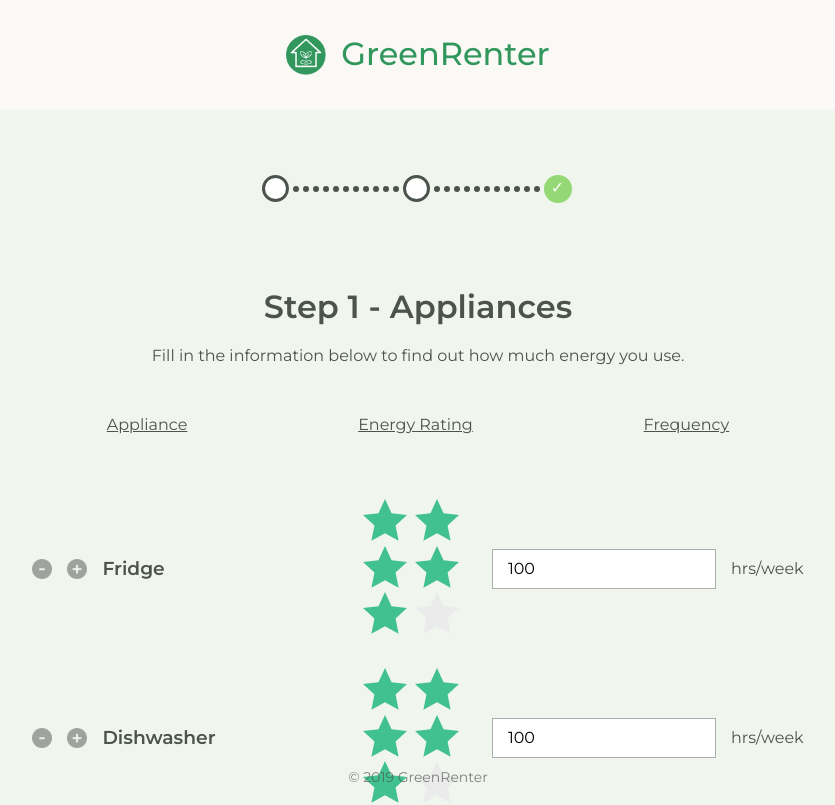
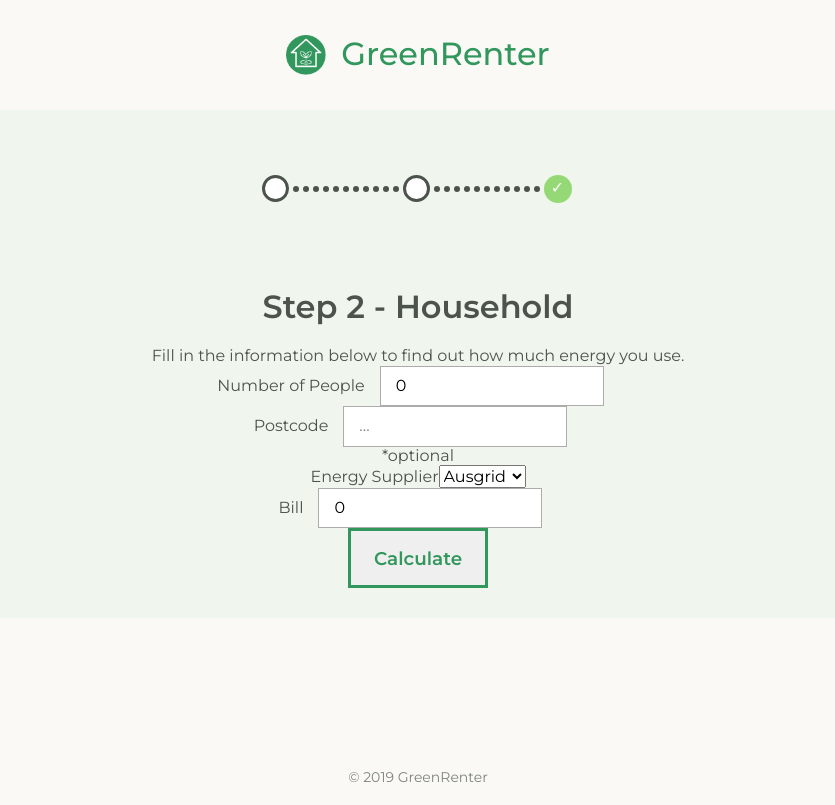
Before and after one commit to greenrenter/greenrenter, a React (Create React App) app in the folder frontend/: page /forms in a window 1280 px wide. Shown: the top 805 px of the page, without its empty margins (222-1057 px from the left). Built offline with nearby package versions, Linux system fonts and the light colour scheme.

Commit message:
Complete form functionality

```diff
--- a/frontend/src/components/FormPage.jsx
+++ b/frontend/src/components/FormPage.jsx
@@ -18,11 +18,14 @@
 import buttonPlus from "../assets/images/plus-button.png";
 import buttonMinus from "../assets/images/minus-button.png";
 
+// HaRdc0ded energy suppliers xD
+const ENERGY_SUPPLIERS = ["Ausgrid", "Exxon", "Renter", "Synergy"];
+
 export default class Form extends React.Component {
   constructor(props) {
     super(props);
     this.state = {
-      formPage: 0,
+      formPage: 1,
       // This defines the main form model which should be sent over to the server
       // TODO: Load appliances from server
       formData: {
@@ -42,7 +45,13 @@
             rating: 5,
             frequency: 100
           }
-        ]
+        ],
+        household: {
+          number_of_people: 0,
+          postcode: "",
+          energy_supplier: "",
+          bill: 0
+        }
       }
     };
   }
@@ -149,71 +158,48 @@
   getHouseHoldForm = formProps => {
     return (
       <FormWrapper>
-        <h1>ABOUT YOUR HOUSEHOLD</h1>
+        <h1>Step 2 - Household</h1>
+        <p>
+          Fill in the information below to find out how much energy you use.
+        </p>
+        <label>Number of People</label>
+        <Field type="text" name="household.number_of_people" required />
+        <br />
 
-        <div id="center">
-          <div id="contents">
-            <div className="Field-Container">
-              <label className="field-lbl" for="people">
-                NUMBER OF PEOPLE
-              </label>
-              <input
-                type="text"
-                id="people"
-                name="people"
-                required
-                minlength="4"
-                maxlength="8"
-                size="10"
-              />
-            </div>
-
-            <div className="Field-Container">
-              <label className="field-lbl" for="people">
-                POSTCODE
-              </label>
-              <input
+        <label>Postcode</label>
+        <Field
           type="text"
           id="postcode"
-                name="postcode"
+          placeholder="..."
+          name="household.postcode"
           required
-                minlength="4"
-                maxlength="8"
-                size="10"
         />
-            </div>
+        <br />
 
-            <div className="Field-Container">
-              <label id="optional">
-                <u>optional</u>
-              </label>
-              <label className="field-lbl" for="people">
-                ENERGY SUPPLIER
-              </label>
-              <select id="Supplier" name="Supplier">
-                <option value="#">Ausgrid</option>
-                <option value="#">Exxon</option>
-                <option value="#">Renter</option>
-                <option value="#">Synergy</option>
+        <label id="optional">*optional</label>
+        <br />
+        <label>Energy Supplier</label>
+        <select
+          onChange={e => {
+            let newState = this.state;
+            newState.formData.household.energy_supplier = e.target.value;
+            this.setState(newState);
+          }}
+        >
+          {ENERGY_SUPPLIERS.map(e => (
+            <option value={e}>{e}</option>
+          ))}
         </select>
-            </div>
+        <br />
 
-            <div className="Field-Container">
-              <label className="field-lbl" for="Bill">
-                BILL
-              </label>
-              <input
+        <label>Bill</label>
+        <Field
           type="text"
-                id="BILL"
-                name="BILL"
-                Placeholder="$"
-                minlength="4"
-                maxlength="8"
-                size="10"
+          name="household.bill"
+          placeholder="$ Enter bill..."
         />
-            </div>
-          </div>
-        </div>
+        <br />
+        <button type="submit"> Calculate </button>
       </FormWrapper>
     );
   };
```
Lines whose indentation alone changed are shown as unchanged.
